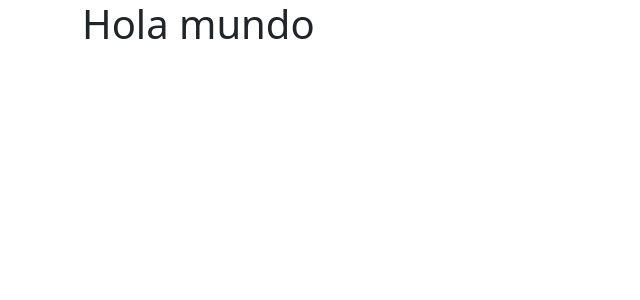
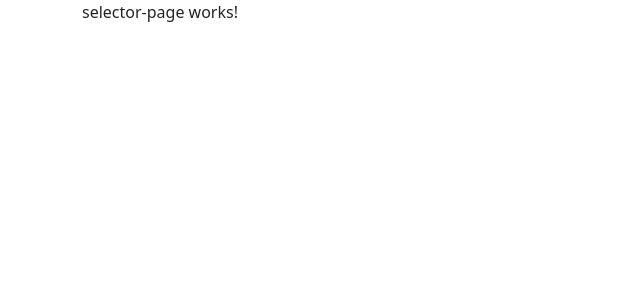
Before and after one commit to nefta99/06-selectores, an Angular app: page /selector/selector in a window 1280 px wide. Before the commit this address led to /. Shown: the top 300 px of the page, without its empty margins (0-640 px from the left). Built offline with nearby package versions, Linux system fonts and the light colour scheme.

Commit message:
video 281

```diff
--- a/src/app/app-routing.module.ts
+++ b/src/app/app-routing.module.ts
@@ -1,7 +1,13 @@
 import { NgModule } from '@angular/core';
 import { RouterModule, Routes } from '@angular/router';
 
-const routes: Routes = [];
+const routes: Routes = [
+  {
+    path:'selector',
+    loadChildren: ()=> import('./paises/paises.module').then(m => m.PaisesModule)
+  },
+  {path: '**',    redirectTo: 'selector'}
+];
 
 @NgModule({
   imports: [RouterModule.forRoot(routes)],
--- a/src/app/app.component.html
+++ b/src/app/app.component.html
@@ -1 +1 @@
-<h1>Hola mundo</h1>
+<router-outlet></router-outlet>
--- a/src/app/app.module.ts
+++ b/src/app/app.module.ts
@@ -3,6 +3,7 @@
 
 import { AppRoutingModule } from './app-routing.module';
 import { AppComponent } from './app.component';
+import { PaisesModule } from './paises/paises.module';
 
 @NgModule({
   declarations: [
@@ -10,7 +11,8 @@
   ],
   imports: [
     BrowserModule,
-    AppRoutingModule
+    AppRoutingModule,
+    PaisesModule
   ],
   providers: [],
   bootstrap: [AppComponent]
--- /dev/null
+++ b/src/app/paises/pages/selector-page/selector-page.component.html
@@ -0,0 +1 @@
+<p>selector-page works!</p>
--- /dev/null
+++ b/src/app/paises/pages/selector-page/selector-page.component.ts
@@ -0,0 +1,16 @@
+import { Component, OnInit } from '@angular/core';
+
+@Component({
+  selector: 'app-selector-page',
+  templateUrl: './selector-page.component.html',
+  styles: [
+  ]
+})
+export class SelectorPageComponent implements OnInit {
+
+  constructor() { }
+
+  ngOnInit(): void {
+  }
+
+}
```
Also changed, not shown: src/app/paises/paises-routing.module.ts (added, +19 -0 lines), src/app/paises/paises.module.ts (added, +17 -0 lines), src/app/paises/services/pais.service.ts (added, +9 -0 lines).
